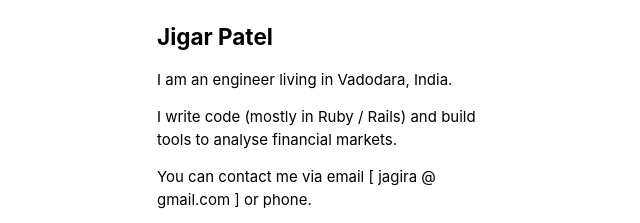
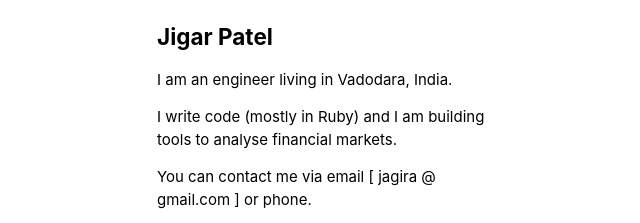
Before and after one commit to jagira/jagira.github.io, a plain HTML site: page index.html in a window 1280 px wide. Shown: the top 223 px of the page, 318-958 px from the left. Drawn offline with Linux system fonts and the light colour scheme.

Commit message:
Update index.html

```diff
--- a/index.html
+++ b/index.html
@@ -38,7 +38,7 @@
 
       <p>I am an engineer living in Vadodara, India.</p>
 
-      <p>I write code (mostly in Ruby / Rails) and build tools to
+      <p>I write code (mostly in Ruby) and I am building tools to
       analyse financial markets.</p>
 
       <p>You can contact me via email [ jagira @ gmail.com ] or phone.</p>
```
